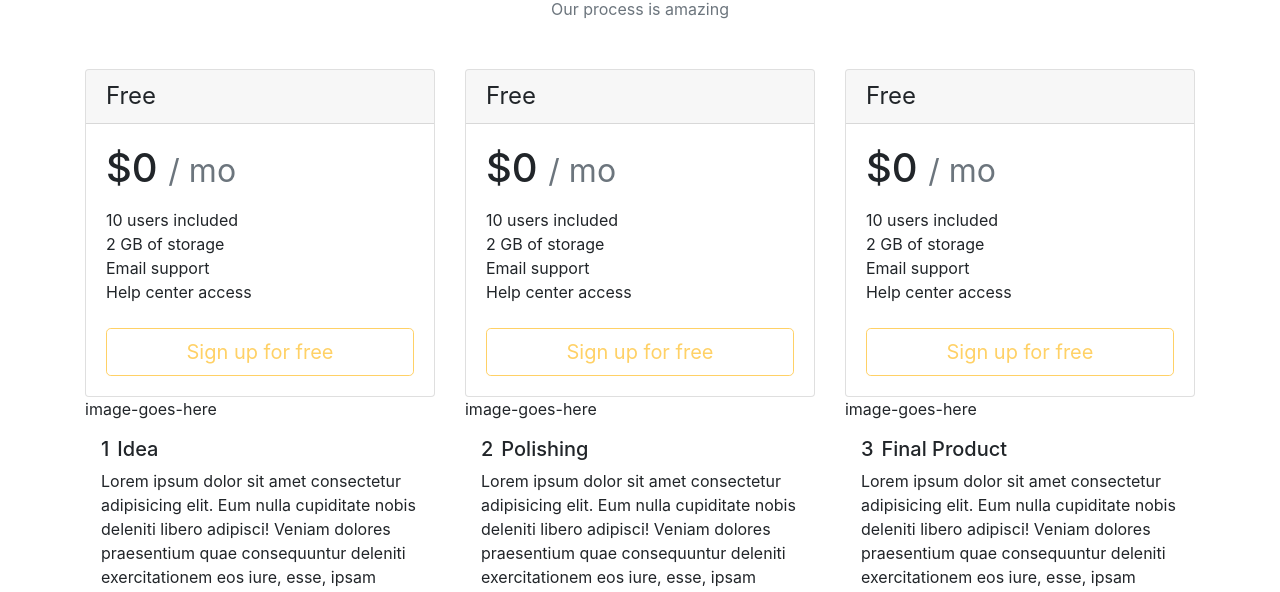
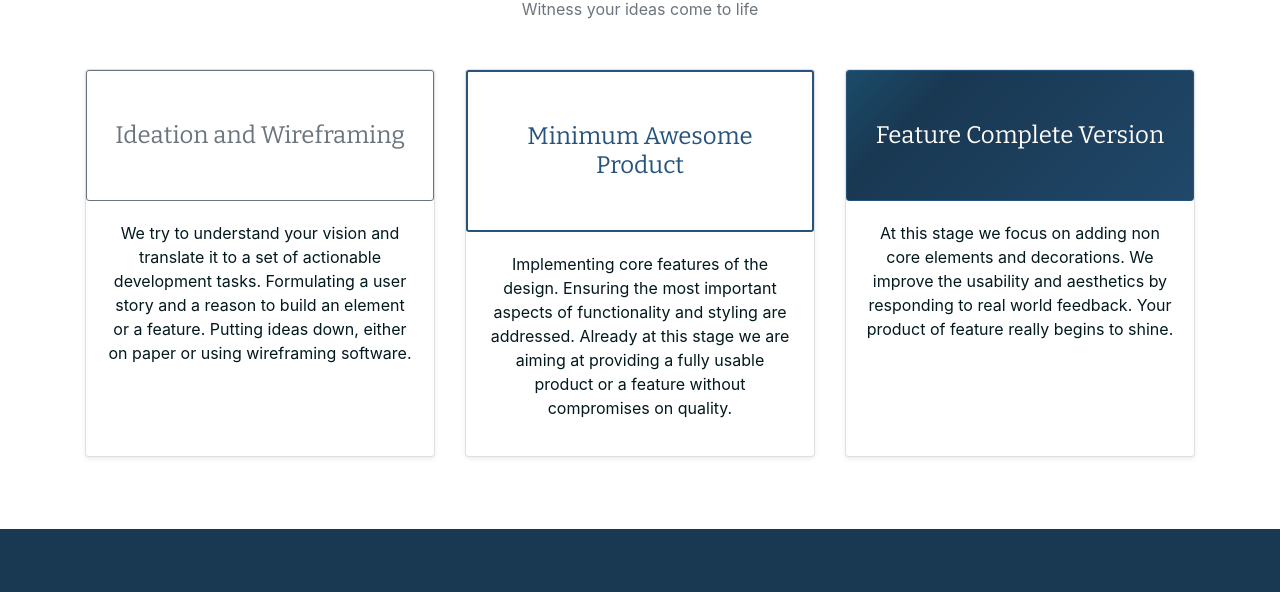
Before and after one commit to pavstermeister/pavstermeister.github.io, a plain HTML site: page index.html in a window 1280 px wide. Shown: the part 715-1307 px from the top of the page. Drawn offline with nearby package versions, Linux system fonts and the light colour scheme; a web font is replaced by a local one.

Commit message:
rebuilding site Sat Feb 22 11:08:41 GMT 2020

```diff
--- a/index.html
+++ b/index.html
@@ -21,6 +21,10 @@
     <script src="https://stackpath.bootstrapcdn.com/bootstrap/4.3.1/js/bootstrap.min.js"
         integrity="sha384-JjSmVgyd0p3pXB1rRibZUAYoIIy6OrQ6VrjIEaFf/nJGzIxFDsf4x0xIM+B07jRM"
         crossorigin="anonymous"></script>
+
+
+    <link href="https://fonts.googleapis.com/css?family=Bitter|Galada|Patrick+Hand&display=swap" rel="stylesheet">
+    <link href="https://fonts.googleapis.com/css?family=Cabin&display=swap" rel="stylesheet">
 </head>
 <body><nav class="navbar navbar-expand-lg navbar-light bg-light edge-nav">
     <div class="container">
@@ -83,101 +87,64 @@
             </div>
         </div>
     </div>
-</section><section class="dev-process py-5">
+</section><section id="dev-process" class="py-5">
     <div class="container">
         <h2 class="section-title font-weight-bold  mb-2 text-center">Development process</h2>
-        <div class="section-intro text-center text-muted mb-5">Our process is amazing</div>
-        <div class="row">
-            <div class="item col-12 col-md-4">
-                <div class="card">
-                    <div class="card-header">
-                        <h4 class="my-0 font-weight-normal">Free</h4>
+        <div class="section-intro text-center text-muted mb-5">Witness your ideas come to life</div>
+
+
+
+        <div class="row dev-card-set">
+
+            <div class="col-md-4 d-flex align-items-stretch">
+                <div class="card dev-card mb-4 shadow-sm w-100">
+                    <div class="dev-promo-ideation">
+                        <h4>Ideation and Wireframing</h4>
                     </div>
-                    <div class="card-body">
-                        <h1 class="card-title pricing-card-title">$0 <small class="text-muted">/ mo</small></h1>
-                        <ul class="list-unstyled mt-3 mb-4">
-                            <li>10 users included</li>
-                            <li>2 GB of storage</li>
-                            <li>Email support</li>
-                            <li>Help center access</li>
-                        </ul>
-                        <button type="button" class="btn btn-lg btn-block btn-outline-primary">Sign up for free</button>
+                    <div class="card-body d-flex flex-column stage-mvp">
+                        <p>
+                            We try to understand your vision and translate it to a set of actionable development tasks. Formulating a user
+                            story and a reason to build an element or a feature. Putting ideas down, either on paper or using wireframing software.
+                        </p>
+
                     </div>
                 </div>
-                <div class="item-image">
-                    image-goes-here
-                </div>
-                <div class="item-description p-3">
-                    <h5>
-                        <span class="step-number mr-2">1</span>Idea
-                    </h5>
-                    <p>
-                        Lorem ipsum dolor sit amet consectetur adipisicing elit. Eum nulla cupiditate nobis deleniti libero adipisci!
-                        Veniam dolores praesentium quae consequuntur deleniti exercitationem eos iure, esse, ipsam repudiandae aliquam
-                        minus aspernatur.
-                    </p>
+            </div>
+
+
+            <div class="col-md-4 d-flex align-items-stretch">
+                <div class="card dev-card mb-4 shadow-sm w-100">
+                    <div class="dev-promo-mvp">
+                        <h4>Minimum Awesome Product</h4>
+                    </div>
+
+                    <div class="card-body d-flex flex-column stage-mvp">
+                        <p>
+                            Implementing core features of the design. Ensuring the most important aspects of functionality and styling are addressed.
+                            Already at this stage we are aiming at providing a fully usable product or a feature without compromises on quality.
+                        </p>
+                    </div>
                 </div>
             </div>
-            <div class="item col-12 col-md-4">
-                <div class="card">
-                    <div class="card-header">
-                        <h4 class="my-0 font-weight-normal">Free</h4>
+            <div class="col-md-4 d-flex align-items-stretch">
+                <div class="card dev-card mb-4 shadow-sm w-100">
+                    <div class="dev-promo-final">
+                        <h4>Feature Complete Version</h4>
                     </div>
-                    <div class="card-body">
-                        <h1 class="card-title pricing-card-title">$0 <small class="text-muted">/ mo</small></h1>
-                        <ul class="list-unstyled mt-3 mb-4">
-                            <li>10 users included</li>
-                            <li>2 GB of storage</li>
-                            <li>Email support</li>
-                            <li>Help center access</li>
-                        </ul>
-                        <button type="button" class="btn btn-lg btn-block btn-outline-primary">Sign up for free</button>
+
+                    <div class="card-body d-flex flex-column stage-mvp">
+                        <p>
+                            At this stage we focus on adding non core elements and decorations. We improve the usability and aesthetics by responding to real world feedback. Your product of feature really begins to shine.
+                        </p>
                     </div>
-                </div>
-                <div class="item-image">
-                    image-goes-here
-                </div>
-                <div class="item-description p-3">
-                    <h5>
-                        <span class="step-number mr-2">2</span>Polishing
-                    </h5>
-                    <p>
-                        Lorem ipsum dolor sit amet consectetur adipisicing elit. Eum nulla cupiditate nobis deleniti libero adipisci! Veniam dolores praesentium quae consequuntur deleniti exercitationem eos iure, esse, ipsam repudiandae aliquam minus aspernatur.
-                    </p>
-                </div>
-            </div>
-            <div class="item col-12 col-md-4">
-                <div class="card">
-                    <div class="card-header">
-                        <h4 class="my-0 font-weight-normal">Free</h4>
-                    </div>
-                    <div class="card-body">
-                        <h1 class="card-title pricing-card-title">$0 <small class="text-muted">/ mo</small></h1>
-                        <ul class="list-unstyled mt-3 mb-4">
-                            <li>10 users included</li>
-                            <li>2 GB of storage</li>
-                            <li>Email support</li>
-                            <li>Help center access</li>
-                        </ul>
-                        <button type="button" class="btn btn-lg btn-block btn-outline-primary">Sign up for free</button>
-                    </div>
-                </div>
-                <div class="item-image">
-                    image-goes-here
-                </div>
-                <div class="item-description p-3">
-                    <h5>
-                        <span class="step-number mr-2">3</span>Final Product
-                    </h5>
-                    <p>
-                        Lorem ipsum dolor sit amet consectetur adipisicing elit. Eum nulla cupiditate nobis deleniti libero adipisci!
-                        Veniam dolores praesentium quae consequuntur deleniti exercitationem eos iure, esse, ipsam repudiandae aliquam
-                        minus aspernatur.
-                    </p>
                 </div>
             </div>
         </div>
+
     </div>
+
+
+
 </section>
         </div><footer class="bg-dark">
     <div class="container space-r4">
```
Also changed, not shown: css/theme.css.
